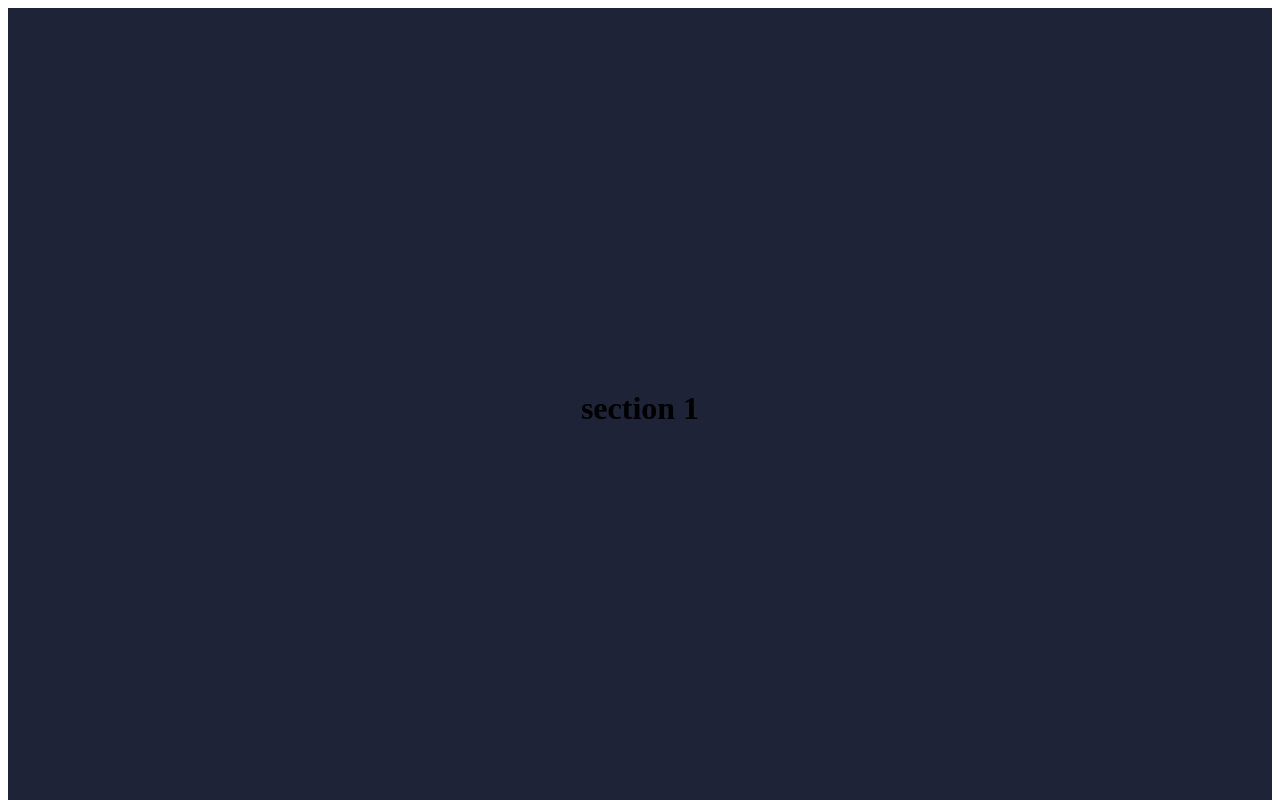
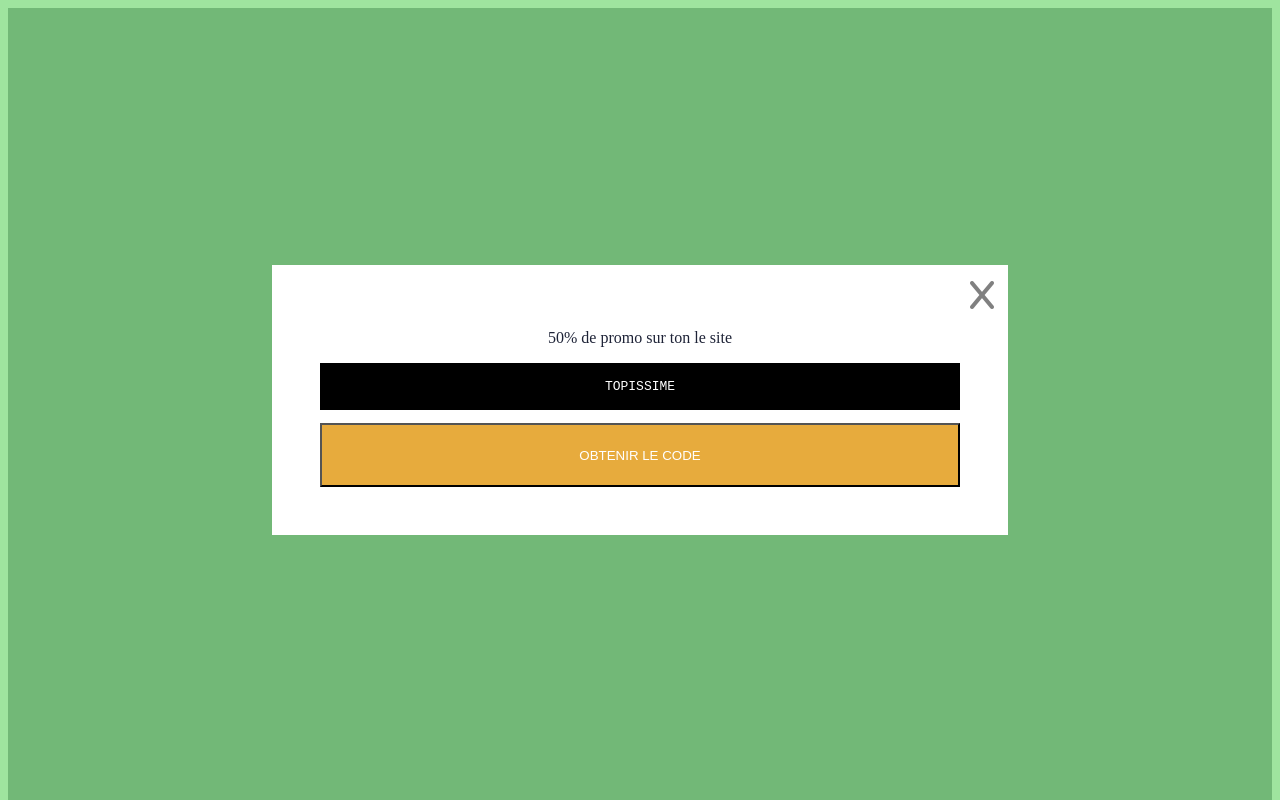
Before and after one commit to cedric-cochard/training, a plain HTML site: page javascript/5-modalScroll/index.html in a window 1280 px wide. Shown: the top 800 px of the page. Drawn offline with Linux system fonts and the light colour scheme.

Commit message:
mise en place fenetre au scroll

```diff
--- /dev/null
+++ b/javascript/5-modalScroll/assets/js/script.js
@@ -0,0 +1,39 @@
+// je sélectionne et je stocke la DIV modal-container
+const modal = document.querySelector('.modal-container');
+console.log(modal);
+
+// je sélectionne le bouton
+const btn = document.querySelector('.btn-success');
+console.log(btn);
+btn.addEventListener('click', function() {
+  console.log('bouton cliqué');
+  btn.style.display= "none";
+});
+
+// je sélectionne le code
+const code = document.querySelector('.code');
+console.log(code);
+code.style.display = "block";
+
+// je sélectionne l'icone
+const icone = document.querySelector('.fa-solid');
+console.log(icone);
+icone.addEventListener('click', function() {
+  console.log('icone cliquée');
+  modal.style.display = "none";
+  window.removeEventListener('scroll', displayModal)
+});
+
+window.addEventListener('scroll', displayModal)
+
+function displayModal () {
+  console.log('défilement détecté !');
+
+  let hauteur = document.documentElement.scrollTop;
+  console.log(hauteur,'nombre de pixels depuis le haut de la page');
+
+  if (hauteur > 400) {
+    console.log('affichage de la modale!');
+    modal.style.display = "flex";
+  };
+};
--- a/javascript/5-modalScroll/assets/style/_settings.scss
+++ b/javascript/5-modalScroll/assets/style/_settings.scss
@@ -8,3 +8,8 @@ $font1: montserrat, sans-serif;
 $color1: #1E2337;
 $color2: orange;
 $color3: orangered;
+$color4: rgba(136,222,136,0.8);
+$color5: white;
+$color6: grey;
+$color7: black;
+$color8: rgb(231,171,61);
--- a/javascript/5-modalScroll/assets/style/index.scss
+++ b/javascript/5-modalScroll/assets/style/index.scss
@@ -2,3 +2,4 @@
 @import "./layouts/modal.scss";
 @import "./layouts/part2.scss";
 @import "./layouts/part3.scss";
+@import "./layouts/modal-container.scss";
--- /dev/null
+++ b/javascript/5-modalScroll/assets/style/layouts/modal-container.scss
@@ -0,0 +1,49 @@
+.modal-container {
+  height: 100vh;
+  width: 100%;
+  position: fixed;
+  top: 0;
+  left: 0;
+  background: $color4;
+  display: flex;
+  justify-content: center;
+  align-items: center;
+  display: none;
+
+    .modal-details {
+      background: $color5;
+      width: 50%;
+      text-align: center;
+      position: relative;
+      padding: 3rem;
+      color: $color1;
+    }
+      .modal-details i {
+        position: absolute;
+        top: -2px;
+        right: -2px;
+        font-size: 2rem;
+        padding: 1rem;
+        color: $color6;
+      }
+      .modals-titre {
+        font-size: 3rem;
+        font-weight: 900;
+        margin-bottom: 1rem;
+      }
+      .code {
+        background: $color7;
+        color: $color5;
+        font-family: monospace;
+        padding: 1rem;
+        display: none;
+      }
+      .btn-success {
+        height: 4rem;
+        background: $color8;
+        color: $color5;
+        padding: 1rem;
+        bottom: none;
+        width: 100%;
+      }
+}
--- a/javascript/5-modalScroll/index.html
+++ b/javascript/5-modalScroll/index.html
@@ -47,5 +47,6 @@
       </button>
     </div>
   </div>
+  <script src="./assets/js/script.js"></script>
 </body>
 </html>
```
Also changed, not shown: javascript/5-modalScroll/assets/style/index.css, javascript/5-modalScroll/assets/style/layouts/modal-container.css (added), 2 other files.
